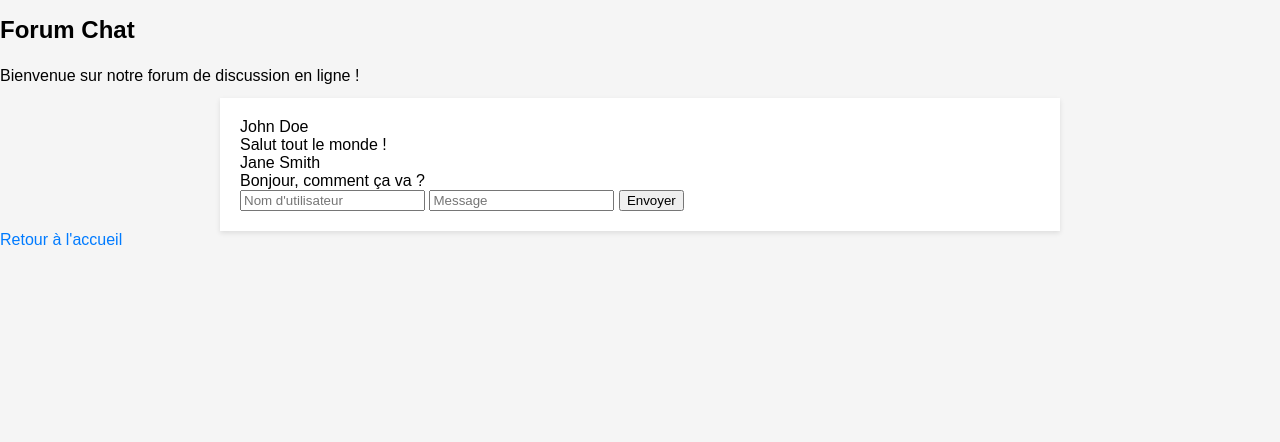
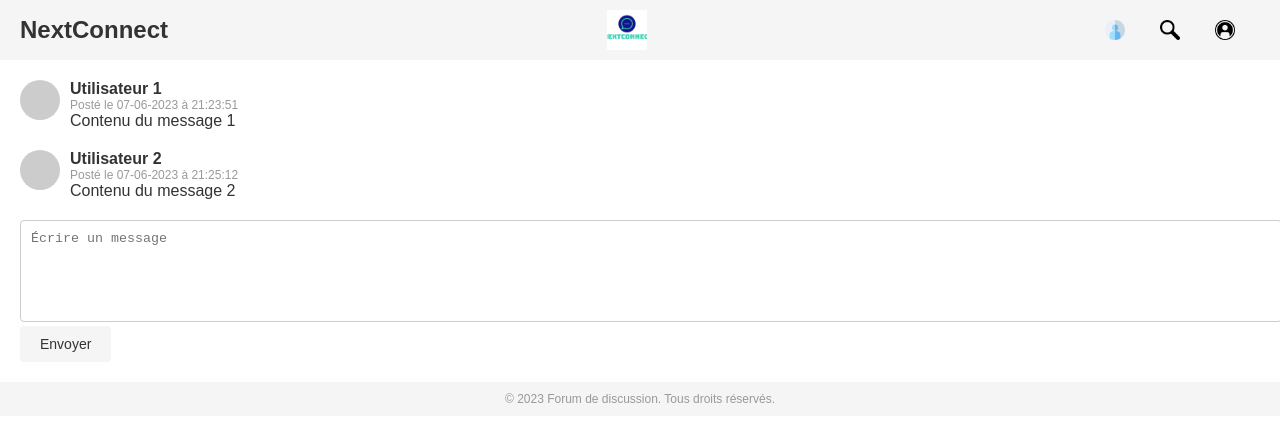
Before and after one commit to Jordan20031/NextConnect, a plain HTML site: page discussion.html in a window 1280 px wide. Drawn offline with Linux system fonts and the light colour scheme.

Commit message:
[add] modif to all html files and css without login.html

```diff
--- a/discussion.html
+++ b/discussion.html
@@ -1,36 +1,53 @@
 <!DOCTYPE html>
-<html lang="en">
+<html lang="fr">
 <head>
     <meta charset="UTF-8">
-    <title>Forum Chat</title>
-    <link rel="stylesheet" href="static/conv.css">
+    <meta name="viewport" content="width=device-width, initial-scale=1.0">
+    <title>NextConnect</title>
+    <link rel="stylesheet" href="conv.css">
 </head>
 <body>
-    <header class="banner">
-        <h1>Forum Chat</h1>
-        <p>Bienvenue sur notre forum de discussion en ligne !</p>
+    <header>
+        <div class="banner">
+            <h1>NextConnect</h1>
+            <img src="Icons/logo.png" alt="Logo NextConnect">
+            <div class="buttons">
+                <a href="login.html" class="button"><img src="Icons/connexion.png" alt="Connexion"></a>
+                <a href="#" class="button"><img src="Icons/loupe.png" alt="Recherche"></a>
+                <button class="button" id="night-mode-toggle"><img src="Icons/connexion_night.png" alt="Mode Nuit"></button>
+            </div>
+        </div>
     </header>
-    <div class="container">
-        <section class="chat">
-            <div class="message">
-                <div class="user">John Doe</div>
-                <div class="content">Salut tout le monde !</div>
+
+    <main>
+        <div class="message">
+            <div class="user-avatar"></div>
+            <div class="message-content">
+                <p class="username">Utilisateur 1</p>
+                <p class="timestamp">Posté le 07-06-2023 à 21:23:51</p>
+                <p class="message-text">Contenu du message 1</p>
             </div>
-            <div class="message">
-                <div class="user">Jane Smith</div>
-                <div class="content">Bonjour, comment ça va ?</div>
+        </div>
+
+        <div class="message">
+            <div class="user-avatar"></div>
+            <div class="message-content">
+                <p class="username">Utilisateur 2</p>
+                <p class="timestamp">Posté le 07-06-2023 à 21:25:12</p>
+                <p class="message-text">Contenu du message 2</p>
             </div>
-            <!-- Ajoutez d'autres messages ici -->
-        </section>
-        <section class="post">
-            <form>
-                <input type="text" placeholder="Nom d'utilisateur">
-                <input type="text" placeholder="Message">
-                <button type="submit">Envoyer</button>
-            </form>
-            <!-- Ajoutez d'autres champs de formulaire pour les photos, les liens, etc. -->
-        </section>
-    </div>
-    <a href="login_page.html" class="home-link">Retour à l'accueil</a>
+        </div>
+
+        <!-- Ajoutez plus de messages ici -->
+
+        <form class="message-form">
+            <textarea name="message" placeholder="Écrire un message"></textarea>
+            <button type="submit">Envoyer</button>
+        </form>
+    </main>
+
+    <footer>
+        <p>© 2023 Forum de discussion. Tous droits réservés.</p>
+    </footer>
 </body>
 </html>
--- a/static/conv.css
+++ b/static/conv.css
@@ -1,34 +1,142 @@
+/* Styles généraux */
+
 body {
-    font-family: Arial, sans-serif;
-    background-color: #f5f5f5;
     margin: 0;
     padding: 0;
+    font-family: Arial, sans-serif;
 }
 
 .container {
-    max-width: 800px;
+    max-width: 1200px;
     margin: 0 auto;
     padding: 20px;
-    background-color: #fff;
-    box-shadow: 0 2px 5px rgba(0, 0, 0, 0.1);
+}
+
+/* Styles pour l'en-tête */
+
+header {
+    background-color: #f5f5f5;
+    padding: 10px 0;
+}
+
+.banner {
+    display: flex;
+    align-items: center;
+    justify-content: space-between;
+    padding: 0 20px;
 }
 
 h1 {
+    margin: 0;
     font-size: 24px;
+    color: #333;
+}
+
+.banner img {
+    width: 40px;
+    height: 40px;
+    margin-right: 10px;
+}
+
+.buttons {
+    display: flex;
+    align-items: center;
+}
+
+.button {
+    display: flex;
+    align-items: center;
+    justify-content: center;
+    padding: 10px;
+    margin-right: 10px;
+    background-color: #f5f5f5;
+    border: none;
+    border-radius: 4px;
+    text-decoration: none;
+    color: #333;
+    font-size: 14px;
+    cursor: pointer;
+}
+
+.button img {
+    width: 20px;
+    height: 20px;
+    margin-right: 5px;
+}
+
+/* Styles pour le contenu principal */
+
+main {
+    padding: 20px;
+}
+
+.message {
+    display: flex;
     margin-bottom: 20px;
 }
 
-p {
-    font-size: 16px;
-    line-height: 1.5;
-    margin-bottom: 10px;
+.user-avatar {
+    width: 40px;
+    height: 40px;
+    background-color: #ccc;
+    border-radius: 50%;
 }
 
-a {
-    color: #007bff;
-    text-decoration: none;
+.message-content {
+    margin-left: 10px;
 }
 
-a:hover {
-    text-decoration: underline;
+.username {
+    margin: 0;
+    font-weight: bold;
+    font-size: 16px;
+    color: #333;
 }
+
+.timestamp {
+    margin: 0;
+    font-size: 12px;
+    color: #999;
+}
+
+.message-text {
+    margin: 0;
+    color: #333;
+}
+
+.message-form {
+    margin-top: 20px;
+}
+
+.message-form textarea {
+    width: 100%;
+    height: 80px;
+    padding: 10px;
+    border: 1px solid #ccc;
+    border-radius: 4px;
+    resize: none;
+}
+
+.message-form button {
+    padding: 10px 20px;
+    background-color: #f5f5f5;
+    border: none;
+    border-radius: 4px;
+    color: #333;
+    font-size: 14px;
+    cursor: pointer;
+}
+
+/* Styles pour le pied de page */
+
+footer {
+    background-color: #f5f5f5;
+    padding: 10px 0;
+    text-align: center;
+}
+
+footer p {
+    margin: 0;
+    font-size: 12px;
+    color: #999;
+}
```
Also changed, not shown: Icons/connexion.png (added), Icons/connexion_night.png (added), Icons/idee.png (added), Icons/logo.png (added), Icons/loupe.png (added).
